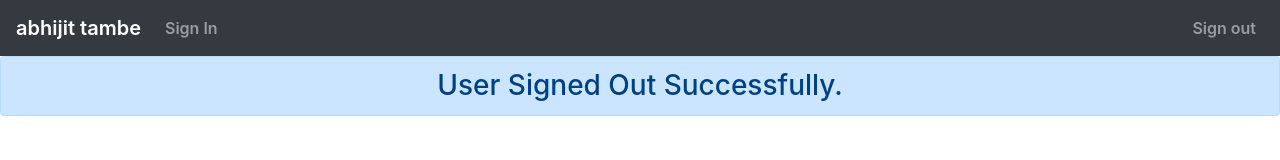
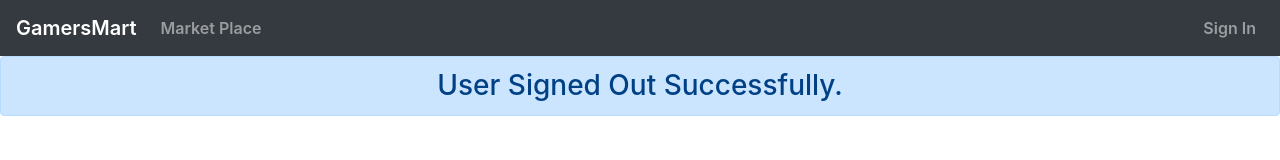
Before and after one commit to abhijit-tambe/Gamers-Mart-Frontend, a React (Create React App) app in the folder gamers-mart/: page /logout in a window 1280 px wide. Shown: the top 160 px of the page. Built offline with nearby package versions, Linux system fonts and the light colour scheme.

Commit message:
Update HeaderComponent.jsx

```diff
--- a/gamers-mart/src/components/Header/HeaderComponent.jsx
+++ b/gamers-mart/src/components/Header/HeaderComponent.jsx
@@ -2,18 +2,24 @@ import React,{ Component } from "react";
 import  AuthenticationService from '../../Authentication/AuthenticationService.js'
 import { Link } from "react-router-dom";
 import {withRouter} from 'react-router';
+import USER_NAME_SESSION_ATTRIBUTE_NAME from '../../Authentication/AuthenticationService.js'
+
 
 class HeaderComponent extends Component{
     render(){
+        var islogged = AuthenticationService.isUserLoggedIn();
+
         return(
             <header>
                 <nav className="navbar navbar-dark bg-dark navbar-expand-md">
-                    <div> <a href="abhijittambe.com" className="navbar-brand">abhijit tambe</a></div>
+                    <div> <a href="abhijittambe.com" className="navbar-brand">GamersMart</a></div>
                     <ul className="navbar-nav">
-                        <li><Link to="/login" className="nav-link">Sign In</Link></li>
+                        <li><Link className="nav-link" to="/marketplace">Market Place</Link></li>
+                        {islogged && <li><Link className="nav-link" to="home/:name" >Dashboard</Link></li>}
                     </ul>
                     <ul className="navbar-nav  navbar-collapse justify-content-end">
-                        <li> <Link className="nav-link" to="/logout" onClick={AuthenticationService.userlogout}>Sign out</Link></li>
+                        {!islogged && <li><Link to="/login" className="nav-link">Sign In</Link></li>}
+                        {islogged && <li> <Link className="nav-link" to="/logout" onClick={AuthenticationService.userlogout}>Sign out</Link></li>}
                         </ul>
                 </nav>
             </header>
```
